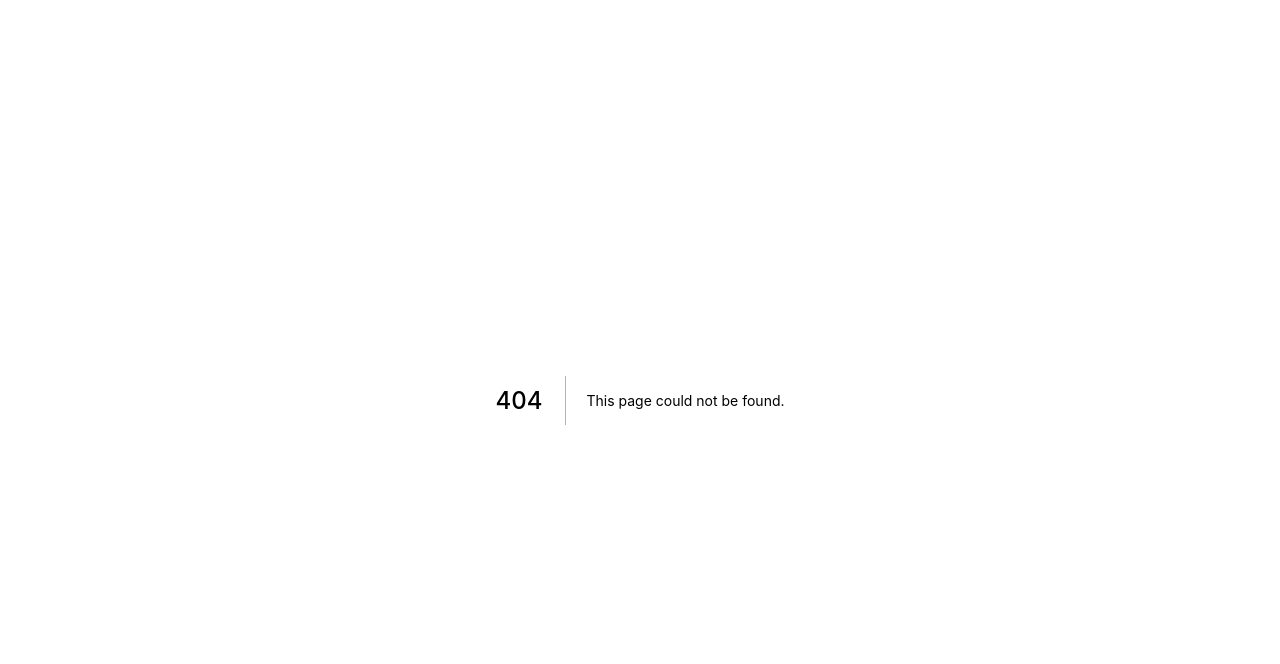
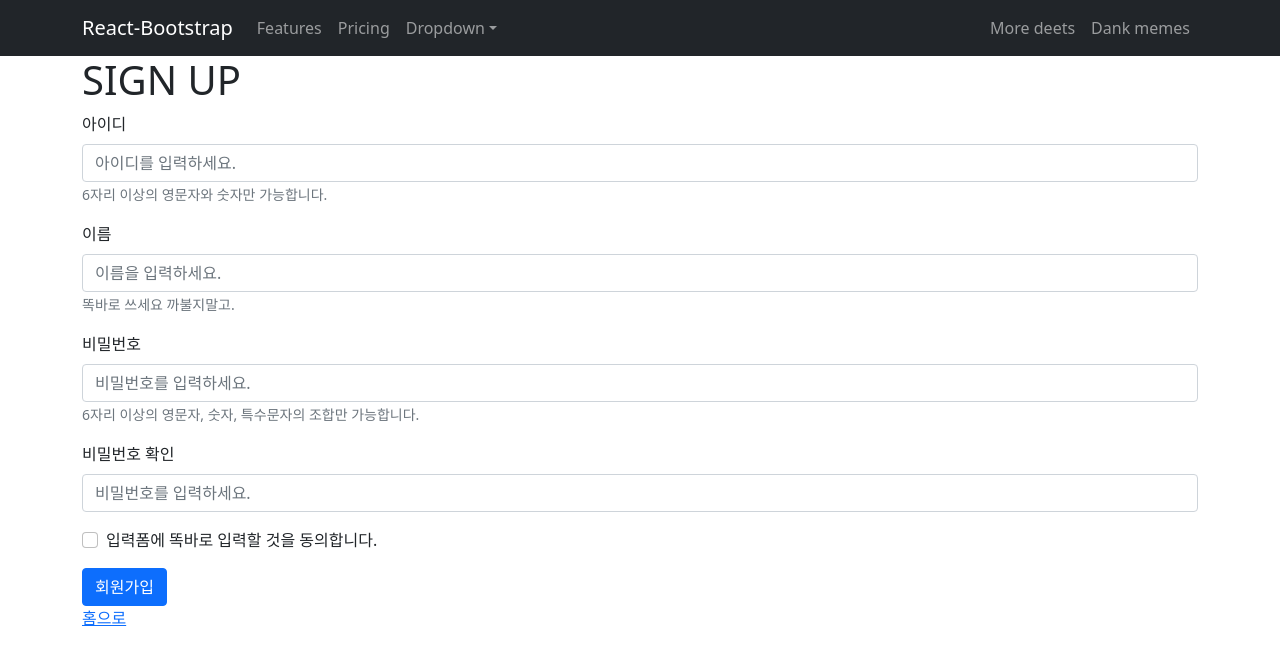
Before and after one commit to soon83/react-bs5-board, a Next.js app: page /signup in a window 1280 px wide. Before the commit this address had no page. Shown: the top 664 px of the page. Built offline with nearby package versions, Linux system fonts and the light colour scheme.

Commit message:
레이아웃 설정 및 회원가입 화면

```diff
--- /dev/null
+++ b/pages/signup.js
@@ -0,0 +1,114 @@
+import React, { useState } from 'react';
+import Link from 'next/link';
+import App from '../components/App';
+import { Container, Form, Button } from 'react-bootstrap';
+
+const Signup = () => {
+  const [userId, setUserId] = useState('');
+  const [userName, setUserName] = useState('');
+  const [userPassword, setUserPassword] = useState('');
+  const [userPasswordCheck, setUserPasswordCheck] = useState('');
+  const [userPasswordError, setUserPasswordError] = useState(false);
+  const [memberTerms, setMemberTerms] = useState(false);
+
+  const onSubmit = (e) => {
+    e.preventDefault();
+
+    if (userPassword !== userPasswordCheck) {
+      return setUserPasswordError(true);
+    }
+
+    console.log('onSubmit: ', {
+      userId,
+      userName,
+      userPassword,
+      userPasswordCheck,
+      memberTerms,
+    });
+  };
+
+  const onChangeUserId = (e) => {
+    setUserId(e.target.value);
+  };
+
+  const onChangeUserName = (e) => {
+    setUserName(e.target.value);
+  };
+
+  const onChangeUserPassword = (e) => {
+    setUserPassword(e.target.value);
+  };
+
+  const onChangeUserPasswordCheck = (e) => {
+    setUserPasswordError(e.target.value !== userPassword);
+    setUserPasswordCheck(e.target.value);
+  };
+
+  const onChangeMemberTerms = (e) => {
+    setMemberTerms(e.target.checked);
+  };
+
+  return (
+    <>
+      <App>
+        <Container>
+          <h1>SIGN UP</h1>
+
+          <Form onSubmit={onSubmit}>
+            <Form.Group className="mb-3">
+              <Form.Label for="user-id">아이디</Form.Label>
+              <Form.Control id="user-id" type="text" placeholder="아이디를 입력하세요." value={userId} required onChange={onChangeUserId} />
+              <Form.Text className="text-muted">6자리 이상의 영문자와 숫자만 가능합니다.</Form.Text>
+            </Form.Group>
+
+            <Form.Group className="mb-3">
+              <Form.Label for="user-name">이름</Form.Label>
+              <Form.Control id="user-name" type="text" placeholder="이름을 입력하세요." value={userName} required onChange={onChangeUserName} />
+              <Form.Text className="text-muted">똑바로 쓰세요 까불지말고.</Form.Text>
+            </Form.Group>
+
+            <Form.Group className="mb-3">
+              <Form.Label for="user-password">비밀번호</Form.Label>
+              <Form.Control
+                id="user-password"
+                type="password"
+                placeholder="비밀번호를 입력하세요."
+                value={userPassword}
+                required
+                onChange={onChangeUserPassword}
+              />
+              <Form.Text className="text-muted">6자리 이상의 영문자, 숫자, 특수문자의 조합만 가능합니다.</Form.Text>
+            </Form.Group>
+
+            <Form.Group className="mb-3">
+              <Form.Label for="user-password-check">비밀번호 확인</Form.Label>
+              <Form.Control
+                id="user-password-check"
+                type="password"
+                placeholder="비밀번호를 입력하세요."
+                value={userPasswordCheck}
+                required
+                onChange={onChangeUserPasswordCheck}
+              />
+              {userPasswordError && <Form.Text className="text-danger">비밀번호를 똑바로 쓰세요 까불지말고.</Form.Text>}
+            </Form.Group>
+
+            <Form.Group className="mb-3">
+              <Form.Check type="checkbox" label="입력폼에 똑바로 입력할 것을 동의합니다." value={memberTerms} required onChange={onChangeMemberTerms} />
+            </Form.Group>
+
+            <Button variant="primary" type="submit">
+              회원가입
+            </Button>
+          </Form>
+
+          <Link href="/">
+            <a>홈으로</a>
+          </Link>
+        </Container>
+      </App>
+    </>
+  );
+};
+
+export default Signup;
```
Also changed, not shown: pages/index.js (+23 -8 lines), pages/login.js (+38 -8 lines).
